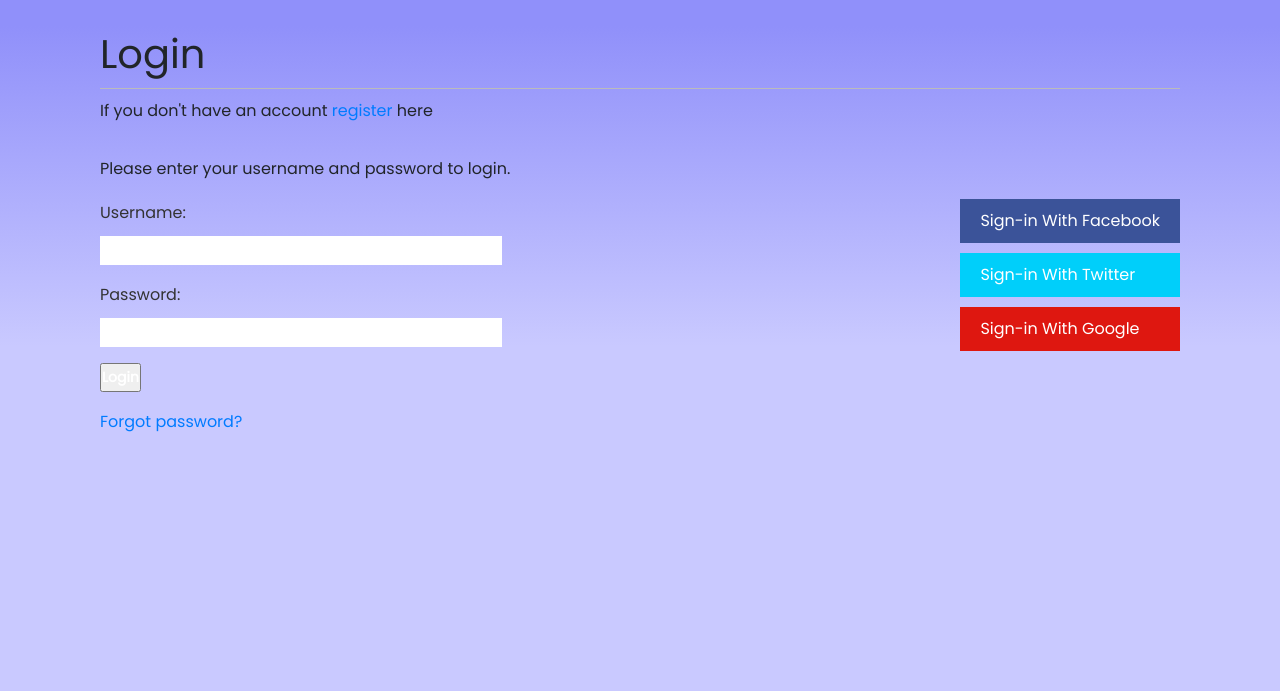
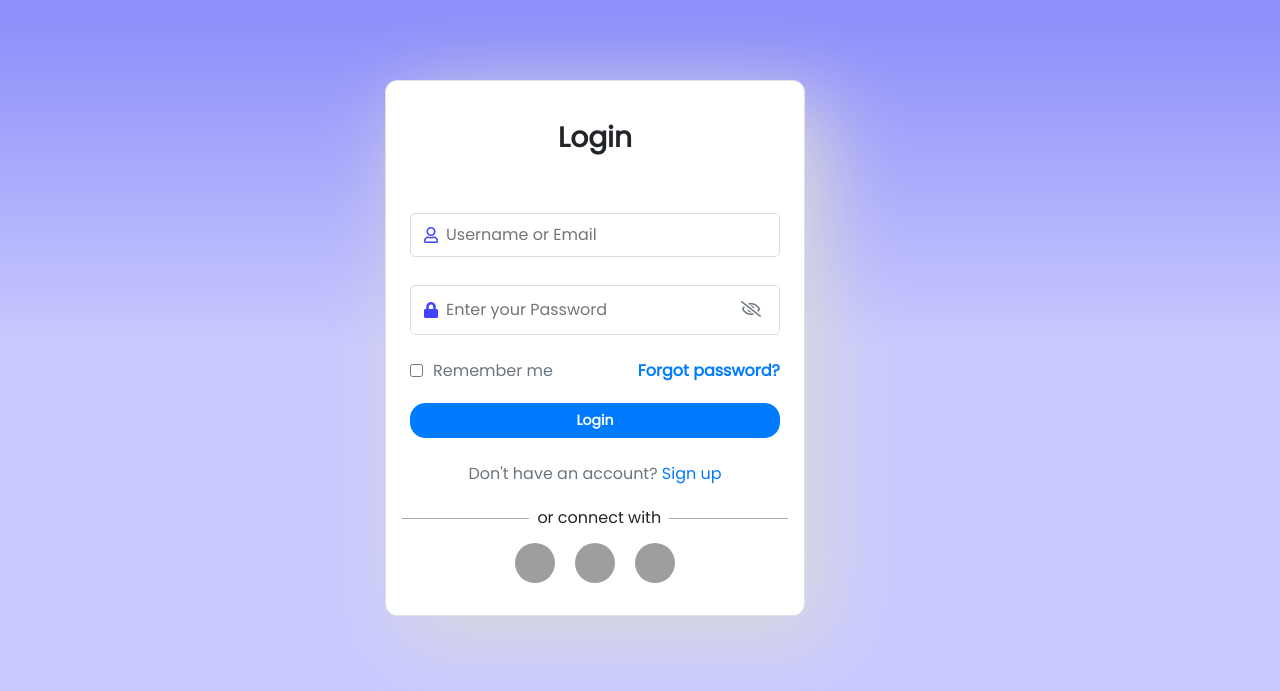
Before and after one commit to pravesh-k/social-site, a Django app: page /account/login/ in a window 1280 px wide. Shown: the part 54-745 px from the top of the page. Run offline with Django 3.2, Linux system fonts and the light colour scheme; some libraries are stand-ins or nearby versions; some web fonts are replaced; grey boxes are pictures that could not be loaded.

Commit message:
update: customised login form using bootstrap4

```diff
--- a/account/templates/registration/login.html
+++ b/account/templates/registration/login.html
@@ -1,43 +1,62 @@
 {% extends "base.html" %}
+
+{% load widget_tweaks %}
 
 {% block title %}Login{% endblock %}
 <!-- html format for display of login, it must be located in registration
      directory to be rendered using django auth templates -->
 {% block content %}
-    <h1>Login</h1>
-    {% if forms.errors %}
-        <p>
-            Your username and password didn't match.
-            Please try again.
-        </p>
-    {% else %}
-        <p>
-            If you don't have an account
-            <a href="{% url "register" %}">register</a> here <br><br>
-            Please enter your username and password to login.
-        </p>
-    {% endif %}
-    <div class="login-form">
-        <form action="{% url 'login' %}" method="post">
-            {{ form.as_p }}
-            {% csrf_token %}
-            <!-- hidden input to move to the next page configured -->
-            <input type="hidden" name="next" value="{{ next }}" />
-            <p><input type="submit" value="Login"></p>
-        </form>
-        <p><a href="{% url "password_reset" %}">Forgot password?</a></p>
-    </div>
-    <div class="social">
-        <ul>
-            <li class="facebook">
-                <a href="{% url "social:begin" "facebook" %}">Sign-in With Facebook</a>
-            </li>
-            <li class="twitter">
-                <a href="{% url "social:begin" "twitter" %}">Sign-in With Twitter</a>
-            </li>
-            <li class="google">
-                <a href="{% url "social:begin" "google-oauth2" %}">Sign-in With Google</a>
-            </li>
-        </ul>
+    <div class="container">
+        <div class="row">
+            <div class="offset-md-2 col-md-7 offset-lg-3 col-lg-5">
+                <div class="panel border bg-white">
+                    <div class="panel-heading">
+                        <h3 class="mt-4 pt-3 font-weight-bold">Login</h3>
+                    </div>
+                    <div class="panel-body p-4">
+                        <form action="{% url 'login' %}" method="post">
+                            <div class="form-group py-2">
+                            {% if form.errors %}
+                                <div style="color: red; text-align: center;">Incorrect Username, Email or Password!</div>
+                            {% endif %}
+                                <div class="input-field mt-3">
+                                    <span class="far fa-user p-2"></span>
+                                    {% render_field form.username type="text" placeholder="Username or Email" required="" %}
+                                </div>
+                            </div>
+                            <div class="form-group py-1 pb-2">
+                                <div class="input-field">
+                                    <span class="fas fa-lock px-2"></span>
+                                    {% render_field form.password type="password" placeholder="Enter your Password" required="" %}
+                                    <button class="btn bg-white text-muted">
+                                        <span class="far fa-eye-slash"></span>
+                                    </button>
+                                </div>
+                            </div>
+                            {% csrf_token %}
+                            <div class="form-inline">
+                                <input type="checkbox" name="remember" id="remember">
+                                <label for="remember" class="text-muted">Remember me</label>
+                                <a href="{% url "password_reset" %}" id="forgot" class="font-weight-bold">Forgot password?</a>
+                            </div>
+                            <div class="mt-3">
+                                <input type="submit" class="btn btn-primary btn-block " value="Login">
+                            </div>
+                            <div class="text-center pt-4 text-muted">
+                                Don't have an account?
+                                <a href="{% url "register" %}">Sign up</a>
+                            </div>
+                        </form>
+                    </div>
+                        <div class="mx-3 my-2 py-2 bordert">
+                            <div class="text-center py-3">
+                            <a href="{% url "social:begin" "google-oauth2" %}" target="_blank" class="px-2"> <img src="https://www.freepnglogos.com/uploads/google-logo-png/google-logo-png-suite-everything-you-need-know-about-google-newest-0.png" alt="Google"> </a>
+                            <a href="{% url "social:begin" "facebook" %}" target="_blank" class="px-2"> <img src="https://cdn.pixabay.com/photo/2021/06/15/12/51/facebook-6338509_960_720.png" alt="Facebook"> </a>
+                            <a href="{% url "social:begin" "twitter" %}" target="_blank" class="px-2"> <img src="https://cdn.pixabay.com/photo/2015/03/10/17/30/twitter-667462_960_720.png" alt="Twitter"> </a>
+                        </div>
+                    </div>
+                </div>
+            </div>
+        </div>
     </div>
 {% endblock %}
```
